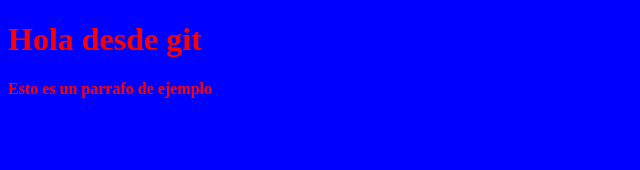
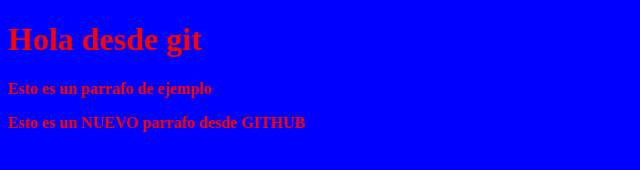
Before and after one commit to jacmty/webempresa, a plain HTML site: page index.html in a window 1280 px wide. Shown: the whole page, without its empty margins (0-640 px from the left). Drawn offline with Linux system fonts and the light colour scheme.

Commit message:
Update index.html

```diff
--- a/index.html
+++ b/index.html
@@ -11,5 +11,7 @@
     <h1>Hola desde git</h1>
 
     <p>Esto es un parrafo de ejemplo</p>
+
+    <p>Esto es un NUEVO parrafo desde GITHUB</p>
 </body>
 </html>
```
